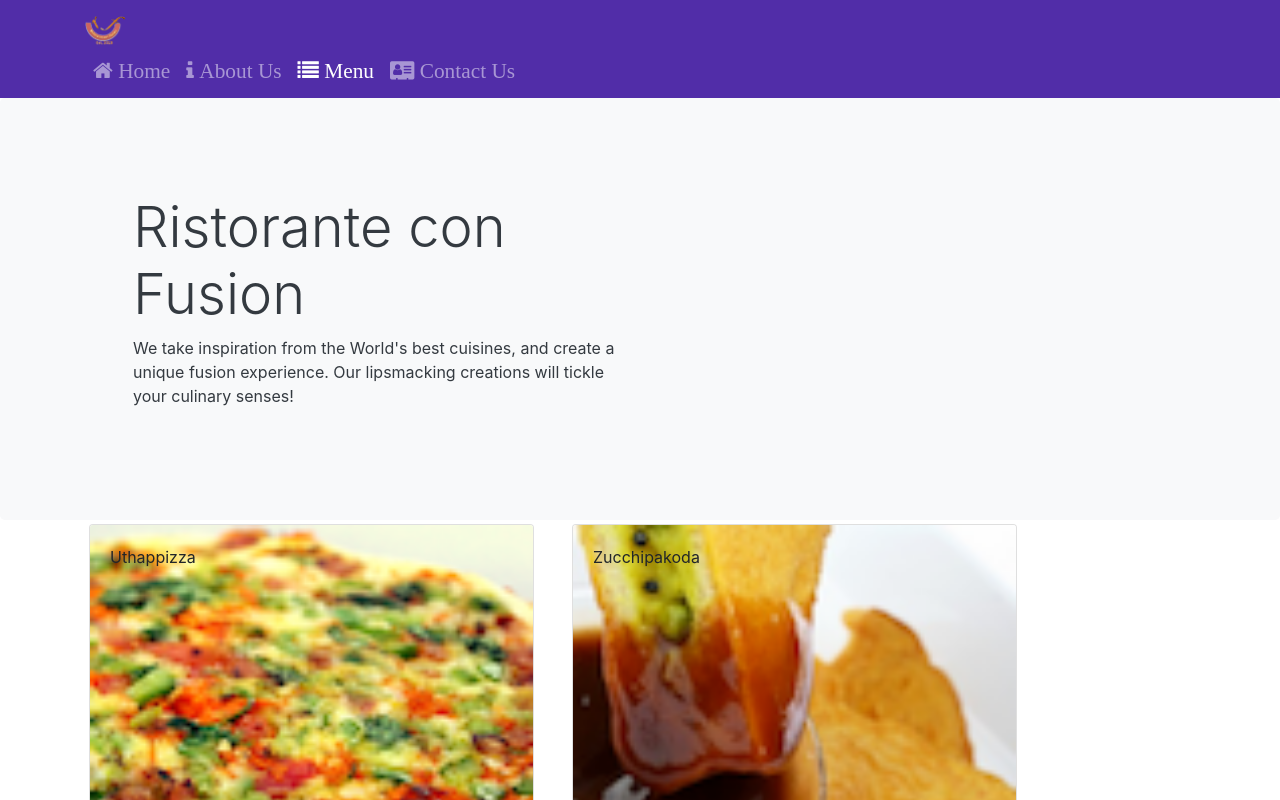
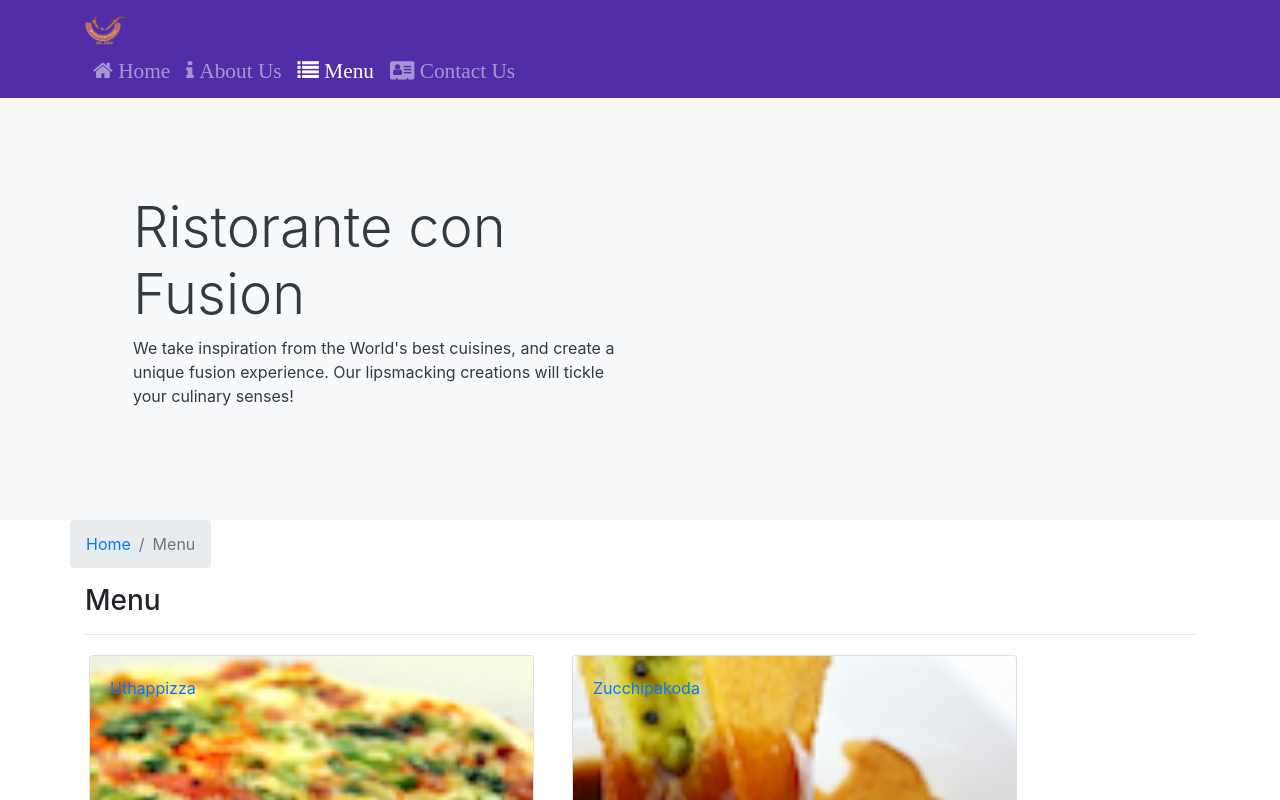
Before and after one commit to RahulTinku/Coursera_React, a React (Create React App) app: page /menu in a window 1280 px wide. Shown: the top 800 px of the page. Built offline with nearby package versions, Linux system fonts and the light colour scheme.

Commit message:
Single page application router paramenter to pass data

```diff
--- a/src/component/ContactComponent.js
+++ b/src/component/ContactComponent.js
@@ -1,8 +1,22 @@
 import React from 'react';
+import { Breadcrumb, BreadcrumbItem } from 'reactstrap';
+import { Link } from 'react-router-dom';
 
 function Contact(props) {
   return (
     <div className="container">
+      <div className="row">
+        <Breadcrumb>
+          <BreadcrumbItem>
+            <Link to="/home">Home</Link>
+          </BreadcrumbItem>
+          <BreadcrumbItem active>Contact Us</BreadcrumbItem>
+        </Breadcrumb>
+        <div className="col-12">
+          <h3>Contact Us</h3>
+          <hr />
+        </div>
+      </div>
       <div className="row row-content">
         <div className="col-12">
           <h3>Location Information</h3>
--- a/src/component/DishDetailsComponent.js
+++ b/src/component/DishDetailsComponent.js
@@ -1,5 +1,14 @@
 import React, { Component } from 'react';
-import { Card, CardBody, CardImg, CardText, CardTitle } from 'reactstrap';
+import {
+  Card,
+  CardBody,
+  CardImg,
+  CardText,
+  CardTitle,
+  Breadcrumb,
+  BreadcrumbItem,
+} from 'reactstrap';
+import { Link } from 'react-router-dom';
 
 const RenderDish = ({ dish }) => {
   if (dish != null) {
@@ -56,8 +65,23 @@
     return (
       <div className="container">
         <div className="row">
-          <RenderDish dish={dish} />
-          <RenderComments comments={dish.comments} />
+          <Breadcrumb>
+            <BreadcrumbItem>
+              <Link to="/home">Home</Link>
+            </BreadcrumbItem>
+            <BreadcrumbItem>
+              <Link to="/menu">Menu</Link>
+            </BreadcrumbItem>
+            <BreadcrumbItem active>{props.dish.name}</BreadcrumbItem>
+          </Breadcrumb>
+          <div className="col-12">
+            <h3>{props.dish.name}</h3>
+            <hr />
+          </div>
+        </div>
+        <div className="row">
+          <RenderDish dish={props.dish} />
+          <RenderComments comments={props.comments} />
         </div>
       </div>
     );
--- a/src/component/MainComponent.js
+++ b/src/component/MainComponent.js
@@ -33,6 +33,21 @@
         ></Home>
       );
     };
+
+    const DishWithId = ({ match }) => {
+      return (
+        <DishDetail
+          dish={
+            this.state.dishes.filter(
+              (dish) => dish.id === parseInt(match.params.dishId, 10)
+            )[0]
+          }
+          comments={this.state.comments.filter(
+            (comment) => comment.dishId === parseInt(match.params.dishId)
+          )}
+        />
+      );
+    };
     return (
       <div>
         <Header />
@@ -43,6 +58,7 @@
             path="/menu"
             component={() => <Menu dishes={this.state.dishes} />}
           />
+          <Route path="/menu/:dishId" component={DishWithId} />
           <Route exact path="/contactus" component={Contact} />
           <Redirect to="/home" />
         </Switch>
--- a/src/component/MenuComponent.js
+++ b/src/component/MenuComponent.js
@@ -1,13 +1,23 @@
 import React from 'react';
-import { Card, CardImg, CardImgOverlay, CardTitle } from 'reactstrap';
+import {
+  Card,
+  CardImg,
+  CardImgOverlay,
+  CardTitle,
+  Breadcrumb,
+  BreadcrumbItem,
+} from 'reactstrap';
+import { Link } from 'react-router-dom';
 
-function RenderMenuItem({ dish, onClick }) {
+function RenderMenuItem({ dish }) {
   return (
-    <Card onClick={() => onClick(dish.id)}>
-      <CardImg width="100%" src={dish.image} alt={dish.name}></CardImg>
-      <CardImgOverlay>
-        <CardTitle>{dish.name}</CardTitle>
-      </CardImgOverlay>
+    <Card>
+      <Link to={`/menu/${dish.id}`}>
+        <CardImg width="100%" src={dish.image} alt={dish.name}></CardImg>
+        <CardImgOverlay>
+          <CardTitle>{dish.name}</CardTitle>
+        </CardImgOverlay>
+      </Link>
     </Card>
   );
 }
@@ -16,13 +26,25 @@
   const menu = props.dishes.map((dish) => {
     return (
       <div key={dish.id} className="col-12 col-md-5 m-1">
-        <RenderMenuItem dish={dish} onClick={props.onClick} />
+        <RenderMenuItem dish={dish} />
       </div>
     );
   });
 
   return (
     <div className="container">
+      <div className="row">
+        <Breadcrumb>
+          <BreadcrumbItem>
+            <Link to="/home">Home</Link>
+          </BreadcrumbItem>
+          <BreadcrumbItem active>Menu</BreadcrumbItem>
+        </Breadcrumb>
+        <div className="col-12">
+          <h3>Menu</h3>
+          <hr />
+        </div>
+      </div>
       <div className="row">{menu}</div>
     </div>
   );
```
